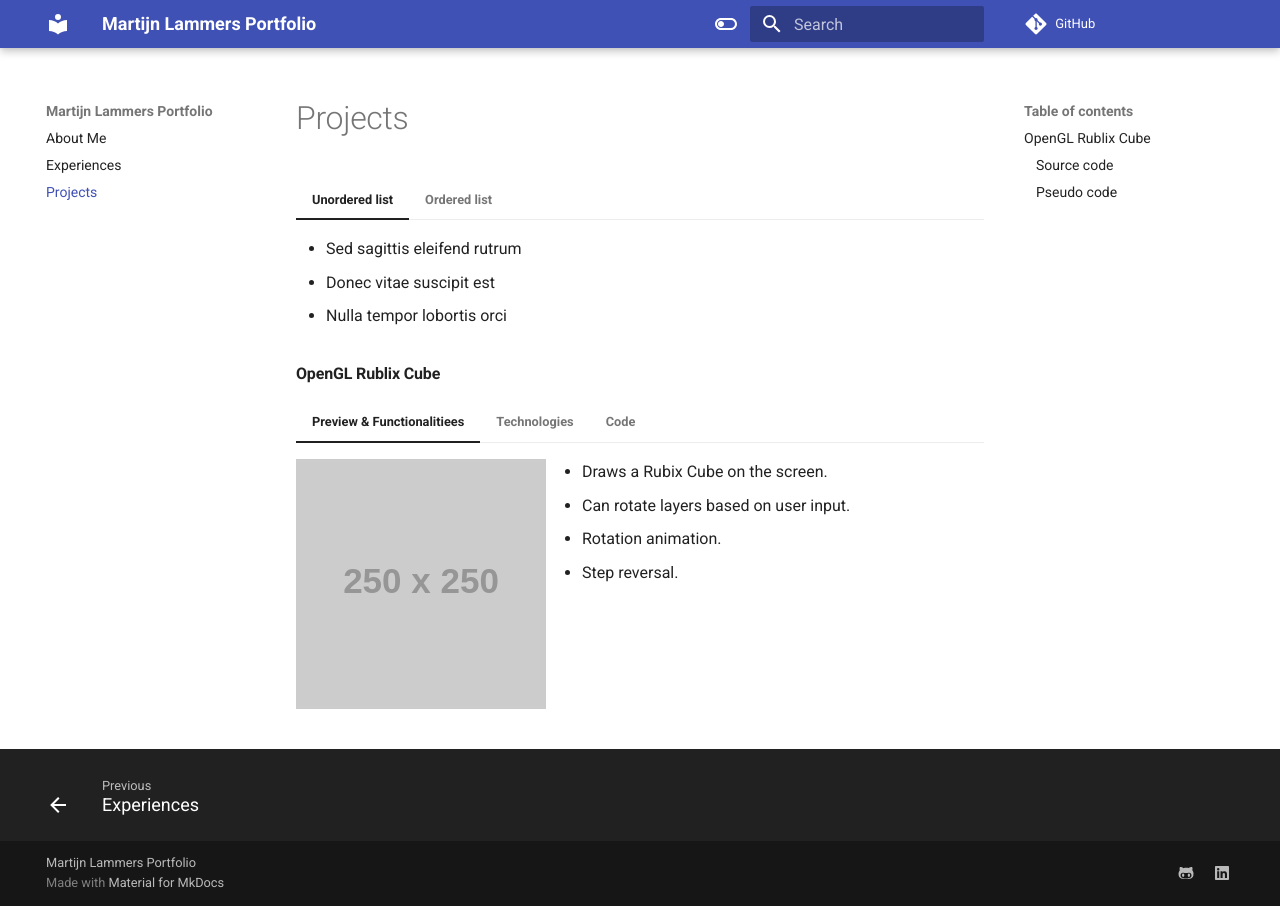
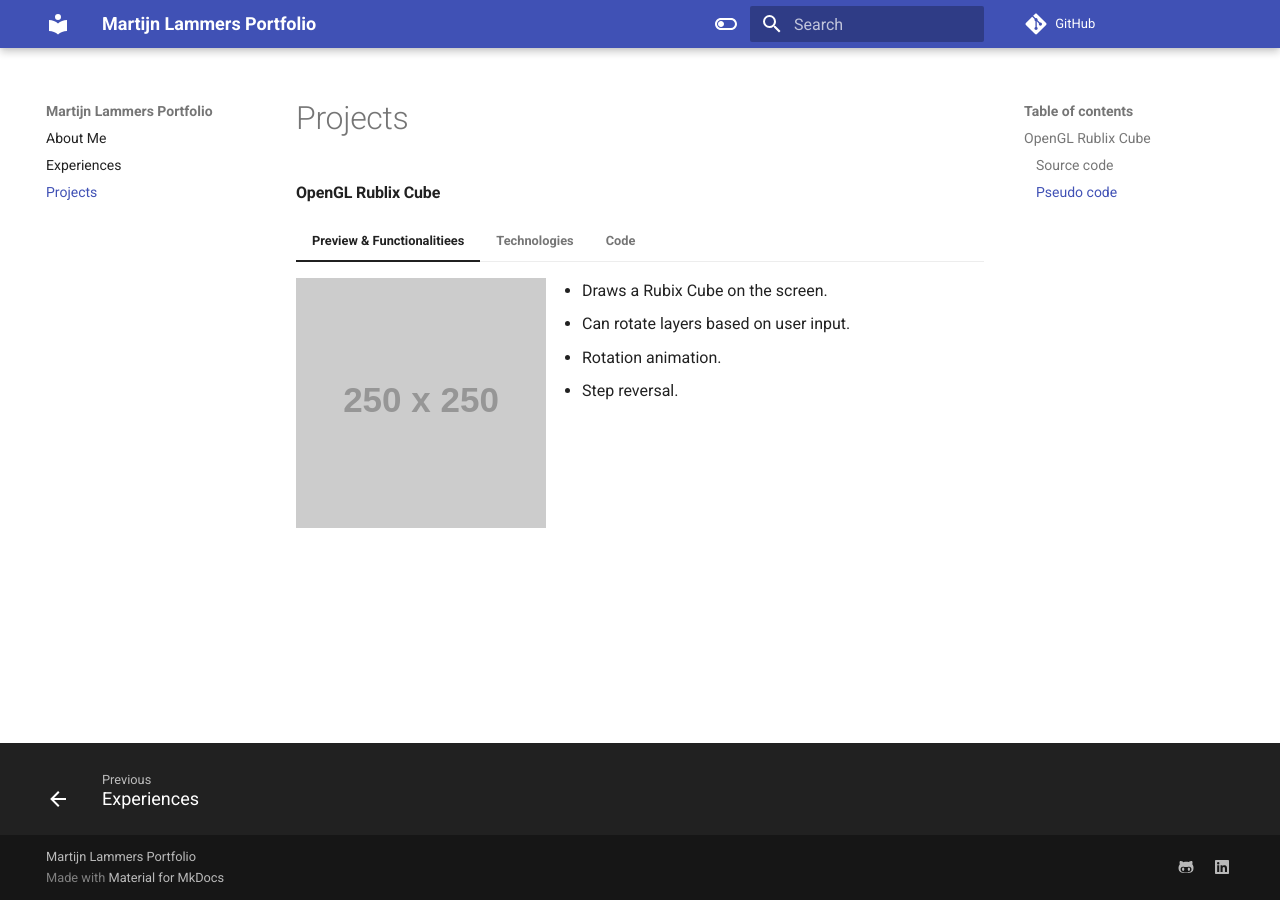
Before and after one commit to martijnlammers/martijnlammers.github.io, an MkDocs documentation site: the page built from docs/projects.md, in a window 1280 px wide. Built offline with MkDocs 1.6.1 and Material for MkDocs 9.7.7, drawn with Linux system fonts in a browser that asks for light colours; comment, search, counter and statistics services are not loaded.

```diff
--- a/docs/projects.md
+++ b/docs/projects.md
@@ -1,17 +1,5 @@
 # Projects
 
-
-=== "Unordered list"
-
-    * Sed sagittis eleifend rutrum
-    * Donec vitae suscipit est
-    * Nulla tempor lobortis orci
-
-=== "Ordered list"
-
-    1. Sed sagittis eleifend rutrum
-    2. Donec vitae suscipit est
-    3. Nulla tempor lobortis orci
 
 #### OpenGL Rublix Cube
 === "Preview & Functionalitiees"
```
Also changed, not shown: docs/experiences.md (+17 -18 lines), docs/index.md (+1 -5 lines).
